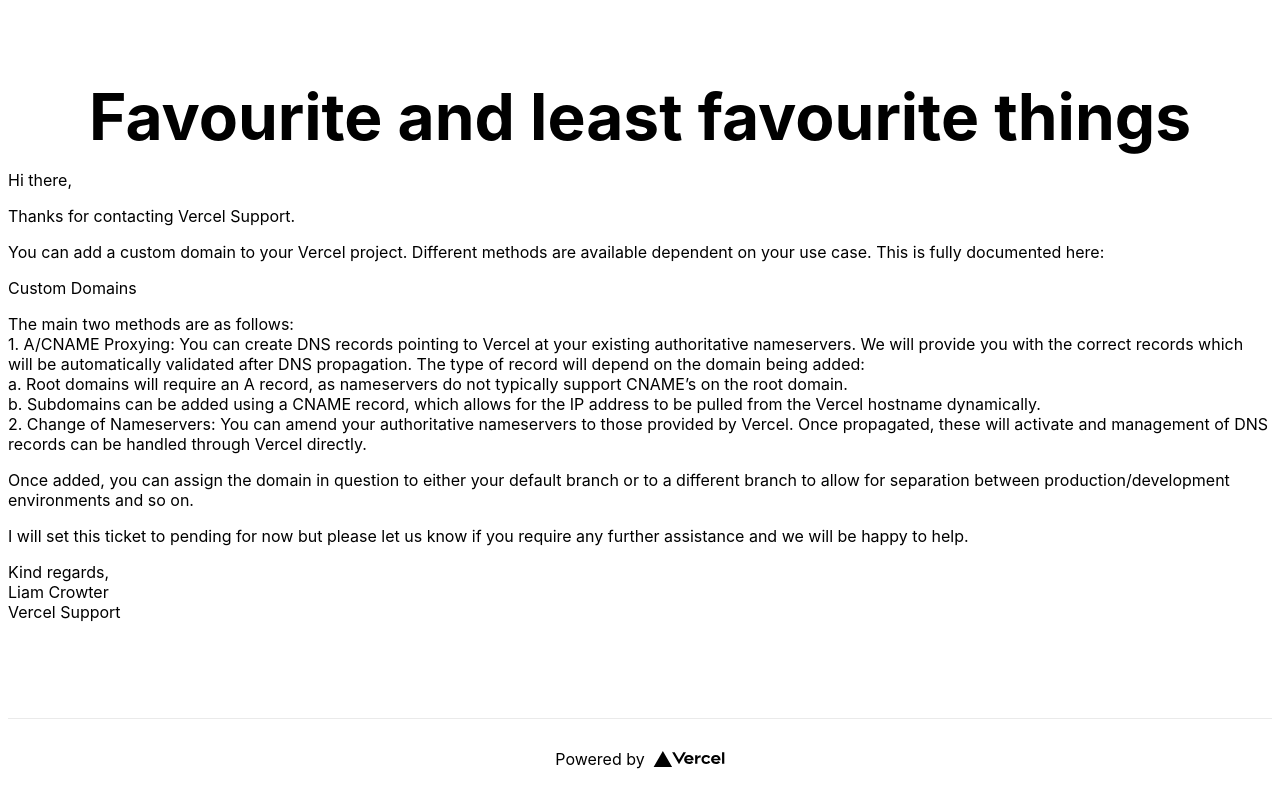
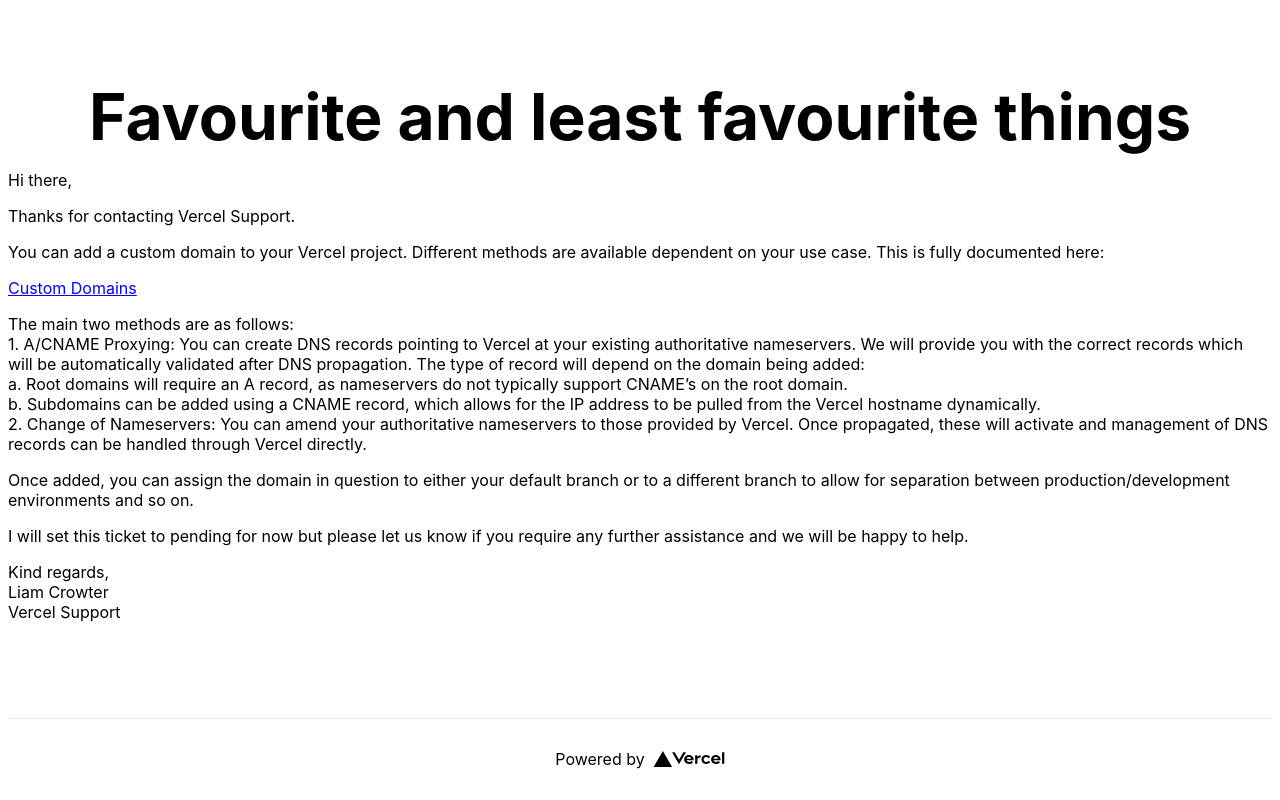
Before and after one commit to licrow/nextjs, a Next.js app: page /domain in a window 1280 px wide. Built offline with nearby package versions, Linux system fonts and the light colour scheme.

Commit message:
Update domain.js

```diff
--- a/pages/domain.js
+++ b/pages/domain.js
@@ -19,7 +19,7 @@ export default function Home() {
 <p>Thanks for contacting Vercel Support.</p>
 <p>You can add a custom domain to your Vercel project. Different methods are available dependent on your use case. This is fully documented here:</p>
 
-<a href="https://vercel.com/docs/concepts/projects/custom-domains">Custom Domains</a>
+<a href="https://vercel.com/docs/concepts/projects/custom-domains" className={styles.hyperlink}>Custom Domains</a>
 
 <p>The main two methods are as follows:<br />
 1.	A/CNAME Proxying: You can create DNS records pointing to Vercel at your existing authoritative nameservers. We will provide you with the correct records which will be automatically validated after DNS propagation. The type of record will depend on the domain being added:<br />
```
